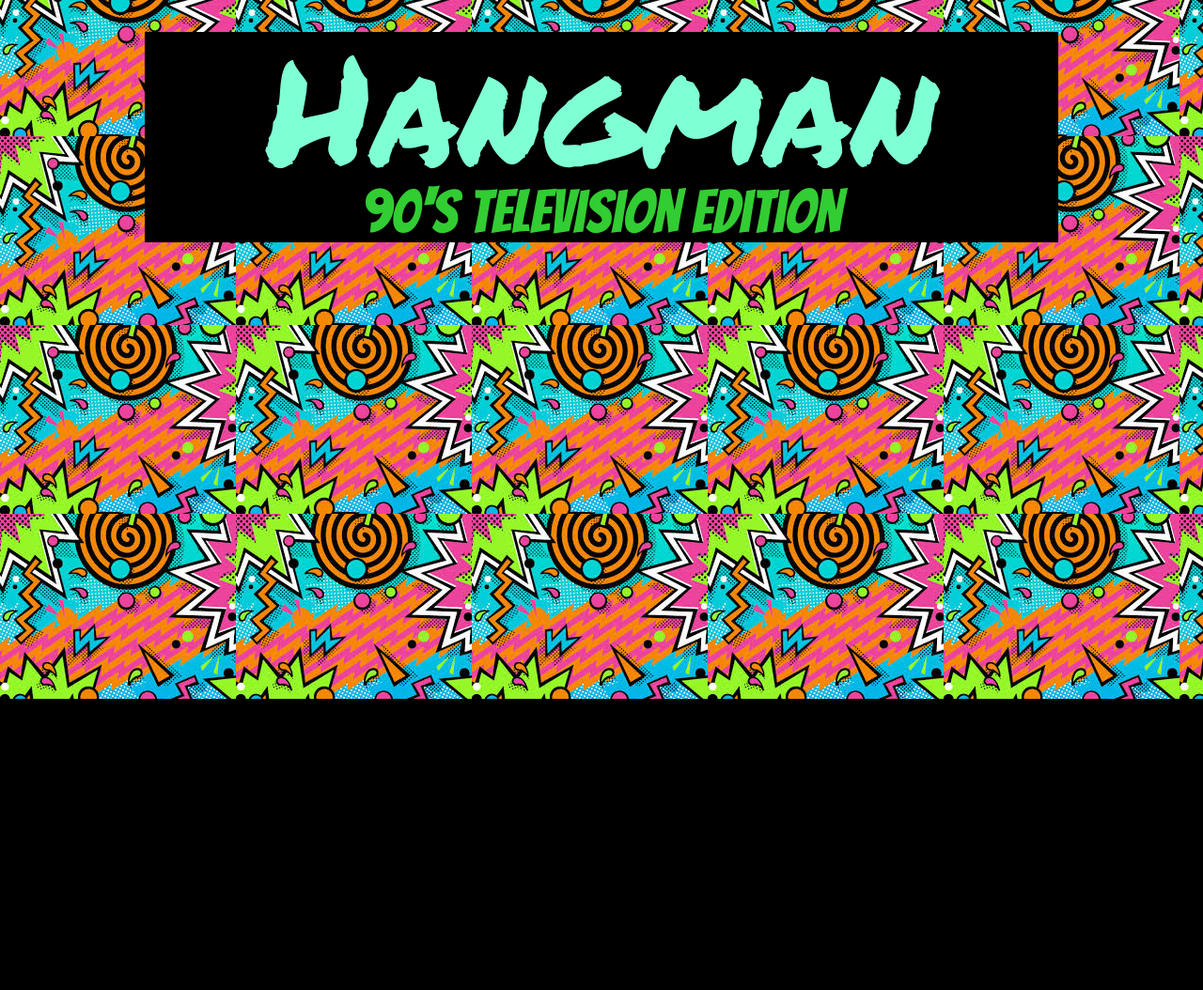
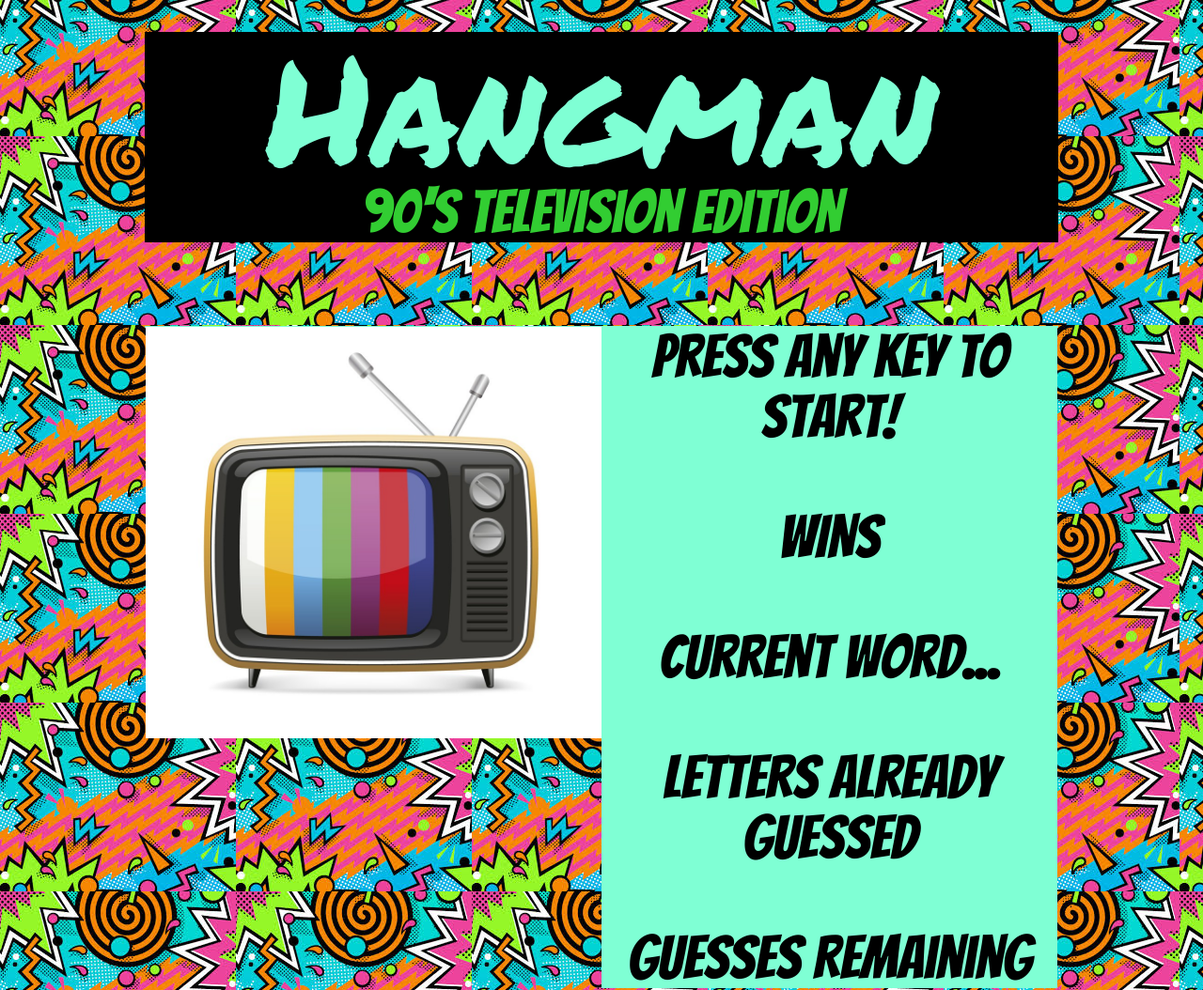
Before and after one commit to NoelAnnParisi/Hangman-Game, a PHP site: page / in a window 1280 px wide. Shown: the part 56-1110 px from the top of the page at 94% size. Before the commit the page ends 800 px from the top, so only its background shows below. Run offline with PHP 8.4, Linux system fonts and the light colour scheme.

Commit message:
javascript edits

```diff
--- a/assets/css/style.css
+++ b/assets/css/style.css
@@ -15,6 +15,17 @@ h2 {
 	font-family: 'Bangers', cursive;
 }
 
+img {
+	height:100%;
+	width:100%;
+}
+
+
+/*fix this*/
+.smallertext {
+	font-size:1em;
+}
+
 header {
 	margin-right: 12%;
     margin-left: 12%;
@@ -27,3 +38,31 @@ header {
 .backgroundcolor {
 	background-color: black;
 }
+
+.container {
+	width:auto;
+	height:100%;
+	margin-left: 12%;
+	margin-right: 12%;
+	border: 1px solid aquamarine;
+}
+
+.gameContainer1 {
+    display: inline-block;
+    background-color: white;
+    font-family: 'Bangers', cursive;
+    font-size: 4em;
+    text-align: center;
+    float: left;
+    width: 50%;
+}
+
+.gameContainer2 {
+    display: inline-block;
+    background-color: aquamarine;
+    font-family: 'Bangers', cursive;
+    float: right;
+    text-align: center;
+    width: 50%;
+    font-size: 4em;
+}
--- a/assets/javascript/game.js
+++ b/assets/javascript/game.js
@@ -1,21 +1,38 @@
-// display game prompt on the screen
-
-//
-
-	var options = ["one", "two", "three"];
-	var win = 0;
-	var currentWord
+var options = ["nickelodeon", "baywatch", "friends"];
+var wins = 0;
+var currentWord;
+var currentWordArr;
+var alreadyguessed = [];
+var correctlyGuessed = [];
+var guessesremaining = 13;
 
 	document.onkeyup = function(event) {
 
 		var userGuess = event.key;
-		document.write("You chose "+ userGuess);
+		console.log("You chose "+ userGuess);
+		alreadyguessed.push(userGuess);
+		console.log(alreadyguessed);
 
 		var computerChoose = function() {
 			return options[Math.floor(Math.random() * options.length)];
-
 		}
 
 		currentWord = computerChoose();
+		currentWordArr = currentWord.split("")
 
-		document.write ("The computer chose "+ computerChoice);
+		console.log(currentWordArr);
+
+		for (i=0; i < currentWordArr.length; i ++) {
+			if (userGuess === currentWordArr[i]) {
+				correctlyGuessed.push(userGuess);
+				console.log(correctlyGuessed);
+			}
+		}
+	}
+//create an array to contain the guessed letter
+//create an array to contain the letters guessed that're in the winning word
+//split the word choosen by the computer into an array
+//compare the array with the user input
+//decrease the number of guesses remaining by one each time a letter in typed
+	// if the letter typed has already been used do not decrease the # of guesses
+//
--- a/index.html
+++ b/index.html
@@ -8,10 +8,31 @@
 	<link href="https://fonts.googleapis.com/css?family=Bangers|Permanent+Marker" rel="stylesheet">
 	<script type="text/javascript" src="assets/javascript/game.js"></script>
 </head>
-<body>
+<body id="game">
 	<header class='backgroundcolor'>
 		<h1>Hangman </h1>
 		<h2>90's Television Edition</h2>
 	</header>
+
+
+	<div class="container">
+		<div class="gameContainer1">
+			<!-- will want to pick another image -->
+			<img src="assets/images/television.jpg">
+		</div>
+		<div class="gameContainer2">
+			<p>Press any key to start!</p>
+			<br>
+			<p class="smallertext" id="wins">WINS</p>
+			<br>
+			<p class="smallertext" id="currentWord">Current Word... </p>
+			<br>
+			<p class="smallertext" id="alreadyguessed">Letters already guessed</p>
+			<br>
+			<p class="smallertext" id="guessesremaining">Guesses Remaining</p>
+		</div>
+	</div>
+
+
 </body>
 </html>
```
Also changed, not shown: assets/images/television.jpg (added).
